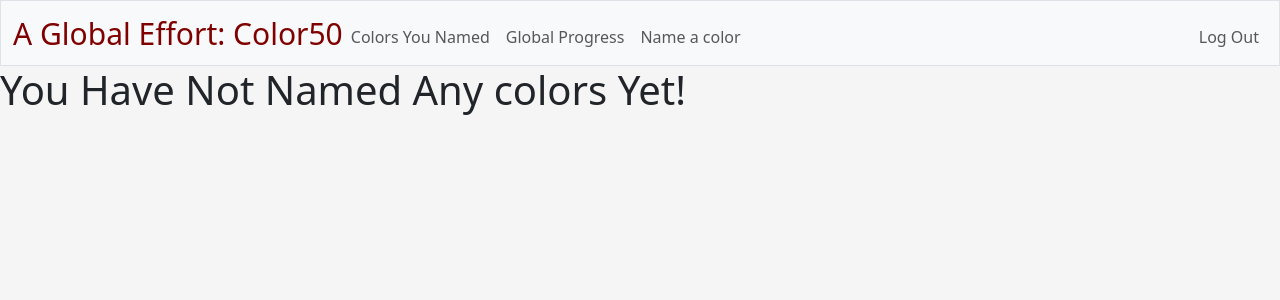
After one commit to lrfman/cs50x_final_project, a Flask app: page /my_colors in a window 1280 px wide. The commit adds this page. Shown: the top 300 px of the page. Run offline with Flask 3, Linux system fonts and the light colour scheme; a user stored in the database is signed in; some libraries are stand-ins or nearby versions.

Commit message:
touch up

```diff
--- a/app.py
+++ b/app.py
@@ -3,6 +3,7 @@ from datetime import datetime
 from cs50 import SQL
 from flask import Flask, redirect, render_template, request, session
 from flask_session import Session
+from werkzeug.security import check_password_hash, generate_password_hash
 from functools import wraps
 
 app = Flask(__name__)
--- a/static/styles.css
+++ b/static/styles.css
@@ -4,7 +4,9 @@ nav .navbar-brand.maroon
 }
 body
 {
+    padding: 0px 0px;
     overload-y: scroll;
+    background-color: #f5f5f5;
 }
 .link-button {
   background: none;
--- a/templates/error.html
+++ b/templates/error.html
@@ -1,3 +1,4 @@
+
 {% extends "layout.html" %}
 
 {% block head %}
@@ -8,5 +9,5 @@
 {% block main %}
     <h1>{{ code }}</h1>
     <h3>{{ message }}</h3>
-    <img src="/static/smiley.png">
+    <a href="javascript:history.back()" style = "font-size: large">Go Back</a>
 {% endblock %}
--- a/templates/login.html
+++ b/templates/login.html
@@ -16,4 +16,6 @@
         </div>
         <button class="btn btn-primary" type="submit">Log In</button>
     </form>
+    <br>
+    No account? Click <a href="/register">here</a> to register.
 {% endblock %}
--- /dev/null
+++ b/templates/mycolors.html
@@ -0,0 +1,47 @@
+<!DOCTYPE html>
+
+<html>
+    <head>
+        <title>
+            Colors You named
+        </title>
+        <meta charset="utf-8">
+        <meta name="viewport" content="initial-scale=1, width=device-width">
+        <link href="/static/color_wheel.png" rel="icon">
+        <link href="https://cdn.jsdelivr.net/npm/bootstrap@5.3.3/dist/css/bootstrap.min.css" rel="stylesheet" integrity="sha384-QWTKZyjpPEjISv5WaRU9OFeRpok6YctnYmDr5pNlyT2bRjXh0JMhjY6hW+ALEwIH" crossorigin="anonymous">
+        <script src="https://cdn.jsdelivr.net/npm/bootstrap@5.3.3/dist/js/bootstrap.bundle.min.js" integrity="sha384-YvpcrYf0tY3lHB60NNkmXc5s9fDVZLESaAA55NDzOxhy9GkcIdslK1eN7N6jIeHz" crossorigin="anonymous"></script>
+        <link href="/static/styles.css" rel="stylesheet">
+    </head>
+    <body>
+        <nav class="bg-light border navbar navbar-expand-md navbar-light">
+            <div class="container-fluid">
+                    <span style="color: #800000; font-size: 30px">A Global Effort: Color50</span>
+                <button aria-controls="navbar" aria-expanded="false" aria-label="Toggle navigation" class="navbar-toggler" data-bs-target="#navbar" data-bs-toggle="collapse" type="button">
+                    <span class="navbar-toggler-icon"></span>
+                </button>
+                <div class="collapse navbar-collapse" id="navbar">
+                    <ul class="navbar-nav me-auto mt-2">
+                        <li class="nav_item"><a class="nav-link" href="/my_colors">Colors You Named</a></li>
+                        <li class="nav_item"><a class="nav-link" href="/progress">Global Progress</a></li>
+                        <li class="nav_item"><a class="nav-link" href="/name">Name a color</a></li>
+                    </ul>
+                    <ul class="navbar-nav ms-auto mt-2">
+                        <li class="nav-item"><a class="nav-link" href="/logout">Log Out</a></li>
+                    </ul>
+                </div>
+            </div>
+        </nav>
+        <main>
+            {% if colors == [] %}
+                <h1>You Have Not Named Any colors Yet!</h1>
+            {% else %}
+                <h1>Contributions</h1>
+                {% for color in colors %}
+                    <br><hr><br>
+                    <h3>{{color.name}}</h3>
+                    <a href="/colorpage?red={{color.red}}&green={{color.green}}&blue={{color.blue}}">R: {{color.red}}, G: {{color.green}}, B: {{color.blue}}</a>
+                {% endfor %}
+            {% endif %}
+        </main>
+    </body>
+</html>
```
Also changed, not shown: templates/colorpage.html (+12 -9 lines), templates/name.html (+4 -4 lines), README.md, templates/progress.html (line endings or trailing spaces).
